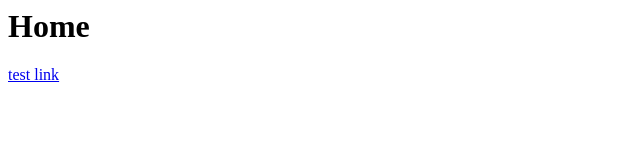
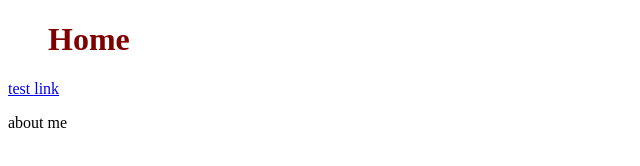
Before and after one commit to MRoll21/Explo-in-Engineering, a plain HTML site: page index.html in a window 1280 px wide. Shown: the whole page, without its empty margins (0-640 px from the left). Drawn offline with Linux system fonts and the light colour scheme.

Commit message:
Update index.html

```diff
--- a/index.html
+++ b/index.html
@@ -1,2 +1,28 @@
-<h1>Home</h1>
-<a href="https://mroll21.github.io/Explo-in-Engineering/test" target="_blank" rel="nofollow">test link</a>
+
+<!DOCTYPE html>
+<html>
+  <head>
+    <meta charset = "utf-8">
+    <title> Home </title>
+
+    <style>
+      body{
+        background-color: CCFFFF;
+      }
+
+      h1{
+       color: maroon;
+       margin-left: 40px;
+      }
+
+    </style>
+  </head>
+  <body>
+    <h1>Home</h1>
+
+    <a href="https://mroll21.github.io/Explo-in-Engineering/test" target="_blank" rel="nofollow">test link</a>
+
+    <p>about me</p>
+
+  </body>
+</html>
```
